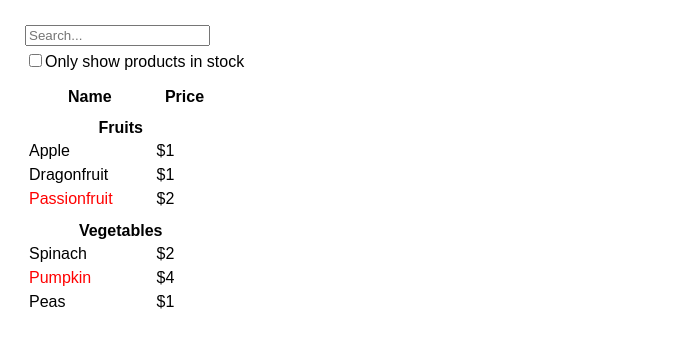
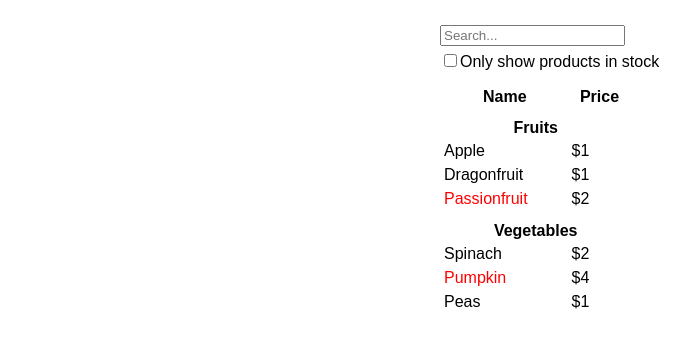
Before and after one commit to VladimirovMario/Sandbox, a React (Create React App) app in the folder 01. React documentation/01. Getting Started/quick-start/: page / in a window 1280 px wide. Shown: the top 348 px of the page, without its empty margins (0-698 px from the left). Built offline with nearby package versions, Linux system fonts and the light colour scheme.

Commit message:
divided in separate components

```diff
--- a/01. React documentation/01. Getting Started/quick-start/src/components/ThinkingInReact/FilterableProductTable/FilterableProductTable.js
+++ b/01. React documentation/01. Getting Started/quick-start/src/components/ThinkingInReact/FilterableProductTable/FilterableProductTable.js
@@ -1,21 +1,16 @@
 import { useState } from "react";
+import SearchBar from "./SearchBar/SearchBar";
+import ProductTable from "./ProductTable/ProductTable";
+
+import { PRODUCTS } from "../productData/productData";
+
 import styles from "./FilterableProductTable.module.css";
-
-// Start with the mockup
-const PRODUCTS = [
-  { category: "Fruits", price: "$1", stocked: true, name: "Apple" },
-  { category: "Fruits", price: "$1", stocked: true, name: "Dragonfruit" },
-  { category: "Fruits", price: "$2", stocked: false, name: "Passionfruit" },
-  { category: "Vegetables", price: "$2", stocked: true, name: "Spinach" },
-  { category: "Vegetables", price: "$4", stocked: false, name: "Pumpkin" },
-  { category: "Vegetables", price: "$1", stocked: true, name: "Peas" },
-];
 
 export default function FilterableProductTable() {
   const [filterText, setFilterText] = useState("");
   const [inStockOnly, setInStockOnly] = useState(false);
   return (
-    <>
+    <div className={styles.centered}>
       <SearchBar
         filterText={filterText}
         inStockOnly={inStockOnly}
@@ -27,94 +22,6 @@ export default function FilterableProductTable() {
         filterText={filterText}
         inStockOnly={inStockOnly}
       />
-    </>
+    </div>
   );
 }
-
-function SearchBar({
-  filterText,
-  inStockOnly,
-  onFilterTextChange,
-  onInStockOnlyChange,
-}) {
-  return (
-    <form action="">
-      <input
-        type="text"
-        placeholder="Search..."
-        value={filterText}
-        onChange={(e) => onFilterTextChange(e.target.value)}
-      />
-      <label>
-        <input
-          type="checkbox"
-          checked={inStockOnly}
-          onChange={(e) => onInStockOnlyChange(e.target.value)}
-        />
-        Only show products in stock
-      </label>
-    </form>
-  );
-}
-
-function ProductTable({ products, filterText, inStockOnly }) {
-  const rows = [];
-  let lastCategory = null;
-
-  products.forEach((product) => {
-    if (product.name.toLowerCase().indexOf(filterText.toLowerCase()) === -1) {
-      return;
-    }
-
-    if (!product.stocked && inStockOnly) {
-      return;
-    }
-
-    if (product.category !== lastCategory) {
-      rows.push(
-        <ProductCategoryRow
-          key={product.category}
-          category={product.category}
-        />
-      );
-    }
-    rows.push(<ProductRow key={product.name} product={product} />);
-
-    lastCategory = product.category;
-  });
-
-  return (
-    <table>
-      <thead>
-        <tr>
-          <th>Name</th>
-          <th>Price</th>
-        </tr>
-      </thead>
-      <tbody>{rows}</tbody>
-    </table>
-  );
-}
-
-function ProductCategoryRow({ category }) {
-  return (
-    <tr>
-      <th colSpan={2}>{category}</th>
-    </tr>
-  );
-}
-
-function ProductRow({ product }) {
-  const name = product.stocked ? (
-    product.name
-  ) : (
-    <span className={styles.danger}>{product.name}</span>
-  );
-
-  return (
-    <tr>
-      <td>{name}</td>
-      <td>{product.price}</td>
-    </tr>
-  );
-}
--- a/01. React documentation/01. Getting Started/quick-start/src/components/ThinkingInReact/FilterableProductTable/FilterableProductTable.module.css
+++ b/01. React documentation/01. Getting Started/quick-start/src/components/ThinkingInReact/FilterableProductTable/FilterableProductTable.module.css
@@ -14,6 +14,7 @@ td {
   padding-right: 40px;
 }
 
-.danger {
-  color: red;
+.centered {
+  margin: 0px auto;
+  max-width: 400px;
 }
--- a/01. React documentation/01. Getting Started/quick-start/src/components/ThinkingInReact/FilterableProductTable/ProductTable/ProductCategoryRow/ProductCategoryRow.js
+++ b/01. React documentation/01. Getting Started/quick-start/src/components/ThinkingInReact/FilterableProductTable/ProductTable/ProductCategoryRow/ProductCategoryRow.js
@@ -1 +1,7 @@
-export default function ProductCategoryRow() {}
+export default function ProductCategoryRow({ category }) {
+  return (
+    <tr>
+      <th colSpan={2}>{category}</th>
+    </tr>
+  );
+}
--- a/01. React documentation/01. Getting Started/quick-start/src/components/ThinkingInReact/FilterableProductTable/ProductTable/ProductRow/ProductRow.js
+++ b/01. React documentation/01. Getting Started/quick-start/src/components/ThinkingInReact/FilterableProductTable/ProductTable/ProductRow/ProductRow.js
@@ -1,3 +1,14 @@
-export default function ProductRow() {
-  return <h2>ProductRow</h2>;
+export default function ProductRow({ product }) {
+  const name = product.stocked ? (
+    product.name
+  ) : (
+    <span style={{ color: "red" }}>{product.name}</span>
+  );
+
+  return (
+    <tr>
+      <td>{name}</td>
+      <td>{product.price}</td>
+    </tr>
+  );
 }
--- a/01. React documentation/01. Getting Started/quick-start/src/components/ThinkingInReact/FilterableProductTable/ProductTable/ProductTable.js
+++ b/01. React documentation/01. Getting Started/quick-start/src/components/ThinkingInReact/FilterableProductTable/ProductTable/ProductTable.js
@@ -1,3 +1,41 @@
-export default function ProductTable () {
-    return <h2>ProductTable</h2>
+import ProductCategoryRow from "./ProductCategoryRow/ProductCategoryRow";
+import ProductRow from "./ProductRow/ProductRow";
+
+export default function ProductTable({ products, filterText, inStockOnly }) {
+  const rows = [];
+  let lastCategory = null;
+
+  products.forEach((product) => {
+    if (product.name.toLowerCase().indexOf(filterText.toLowerCase()) === -1) {
+      return;
+    }
+
+    if (!product.stocked && inStockOnly) {
+      return;
+    }
+
+    if (product.category !== lastCategory) {
+      rows.push(
+        <ProductCategoryRow
+          key={product.category}
+          category={product.category}
+        />
+      );
+    }
+    rows.push(<ProductRow key={product.name} product={product} />);
+
+    lastCategory = product.category;
+  });
+
+  return (
+    <table>
+      <thead>
+        <tr>
+          <th>Name</th>
+          <th>Price</th>
+        </tr>
+      </thead>
+      <tbody>{rows}</tbody>
+    </table>
+  );
 }
--- a/01. React documentation/01. Getting Started/quick-start/src/components/ThinkingInReact/FilterableProductTable/SearchBar/SearchBar.js
+++ b/01. React documentation/01. Getting Started/quick-start/src/components/ThinkingInReact/FilterableProductTable/SearchBar/SearchBar.js
@@ -1,3 +1,25 @@
-export default function SearchBar() {
-  return <h2>SearchBar</h2>;
+export default function SearchBar({
+  filterText,
+  inStockOnly,
+  onFilterTextChange,
+  onInStockOnlyChange,
+}) {
+  return (
+    <form action="">
+      <input
+        type="text"
+        placeholder="Search..."
+        value={filterText}
+        onChange={(e) => onFilterTextChange(e.target.value)}
+      />
+      <label>
+        <input
+          type="checkbox"
+          checked={inStockOnly}
+          onChange={(e) => onInStockOnlyChange(e.target.value)}
+        />
+        Only show products in stock
+      </label>
+    </form>
+  );
 }
--- /dev/null
+++ b/01. React documentation/01. Getting Started/quick-start/src/components/ThinkingInReact/productData/productData.js
@@ -0,0 +1,9 @@
+// Start with the mockup
+export const PRODUCTS = [
+  { category: "Fruits", price: "$1", stocked: true, name: "Apple" },
+  { category: "Fruits", price: "$1", stocked: true, name: "Dragonfruit" },
+  { category: "Fruits", price: "$2", stocked: false, name: "Passionfruit" },
+  { category: "Vegetables", price: "$2", stocked: true, name: "Spinach" },
+  { category: "Vegetables", price: "$4", stocked: false, name: "Pumpkin" },
+  { category: "Vegetables", price: "$1", stocked: true, name: "Peas" },
+];
```
